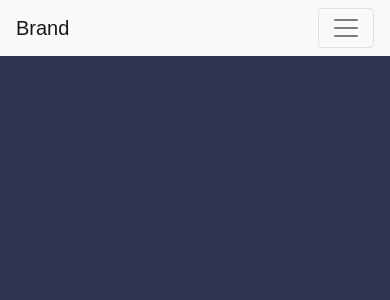
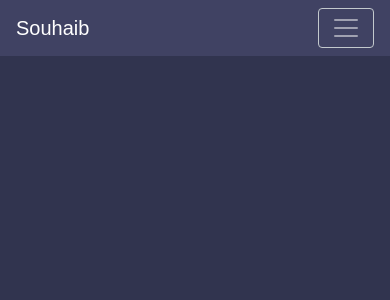
Before and after one commit to SOUHAIBMEHEMEL/Souhaib, a PHP site: page / in a window 390 px wide. Shown: the top 300 px of the page. Run offline with PHP 8.4, Linux system fonts and the light colour scheme.

Commit message:
phone adaptation begin

```diff
--- a/css/style.css
+++ b/css/style.css
@@ -856,6 +856,9 @@ section:target h1 {
     }
     .introduction{
         top: 30px;
-        margin: 40px 20px 30px 20px;
+        margin: 60px 20px 40px 30px;
+    }
+    .phone_navbar_container{
+        background-color: #404263;
     }
 }
--- a/index.html
+++ b/index.html
@@ -8,21 +8,18 @@
 </head>
 <body>
 <div class="phone_navbar">
-    <nav class="navbar navbar-expand-md navbar-light bg-light">
-        <a href="#" class="navbar-brand">Brand</a>
-        <button type="button" class="navbar-toggler" data-toggle="collapse" data-target="#navbarCollapse">
-            <span class="navbar-toggler-icon"></span>
+    <nav class="navbar navbar-expand-md navbar-dark phone_navbar_container">
+        <a href="#" class="navbar-brand">Souhaib</a>
+        <button type="button" class="navbar-toggler" data-toggle="collapse" data-target="#navbarCollapse" style="border-color: #C3C9CD" >
+            <span class="navbar-toggler-icon" ></span>
         </button>
 
         <div class="collapse navbar-collapse" id="navbarCollapse">
             <div class="navbar-nav">
-                <a href="#" class="nav-item nav-link active">Home</a>
-                <a href="#" class="nav-item nav-link">Profile</a>
-                <a href="#" class="nav-item nav-link">Messages</a>
-                <a href="#" class="nav-item nav-link disabled" tabindex="-1">Reports</a>
-            </div>
-            <div class="navbar-nav ml-auto">
-                <a href="#" class="nav-item nav-link">Login</a>
+                <a href="#first" class="nav-item nav-link">Home</a>
+                <a href="#second" class="nav-item nav-link">Skills</a>
+                <a href="#third" class="nav-item nav-link">Resume</a>
+                <a href="#fourth" class="nav-item nav-link">Contact</a>
             </div>
         </div>
     </nav>
```
